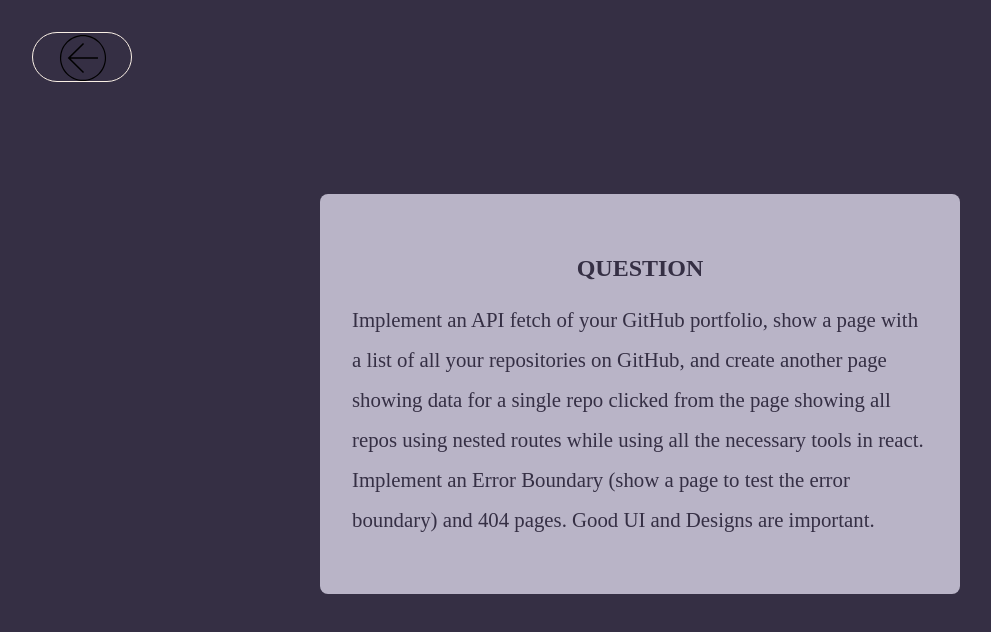
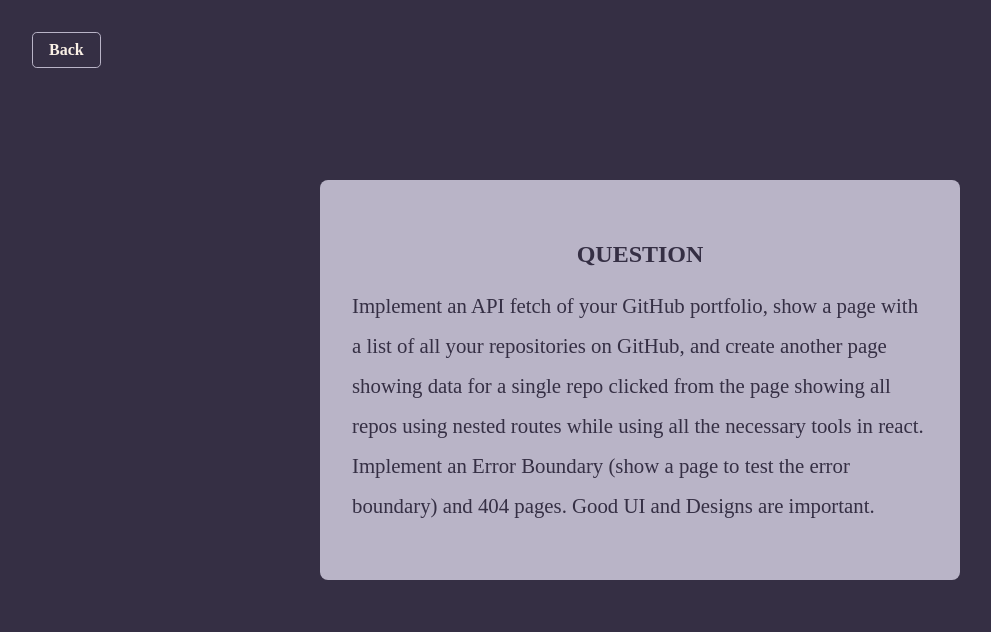
Before and after one commit to BANKY-LAB/AltSchool-Exam-submitted-, a React (Vite) app: page /Question in a window 1280 px wide. Shown: the top 632 px of the page, without its empty margins (0-991 px from the left). Built offline with nearby package versions, Linux system fonts and the light colour scheme.

Commit message:
changed the img take to button on some of the img

```diff
--- a/src/pages/Profile/Profile.jsx
+++ b/src/pages/Profile/Profile.jsx
@@ -9,7 +9,7 @@
 
             <div className="profile-card">
                 <div className="image-wrapper">
-                   <img className="profile-img" height="200px"  src="src/assets/WhatsApp Image 2023-10-20 at 15.14.13.jpeg" alt="profile-pic" />
+                   <img className="profile-img" height="200px"  src="/src/assets/WhatsApp Image 2023-10-20 at 15.14.13.jpeg" alt="profile-pic" />
                 </div>
                 <div className="profile-body">
                     <p><span>Surname</span>: Olowoyeye</p>
--- a/src/pages/Question/Question.jsx
+++ b/src/pages/Question/Question.jsx
@@ -7,10 +7,7 @@
   return (
     <section className="Question">
         <div className="quest-back-wrapper">
-        <Link to="/"> <div className="question-back">
-         <img src="src/assets/back.svg" alt="back" />
-        </div>
-        </Link>
+        <Link to="/" className="Repos-link-question">Back</Link>
         </div>
       <div className="wrapper">
         <h2>QUESTION</h2>
--- a/src/pages/Question/question.css
+++ b/src/pages/Question/question.css
@@ -38,10 +38,24 @@
 padding:2rem;
 
 }
-.question-back>img{
+.Repos-link-question{
+    border: 1px solid #B9B4C7;
+    padding:0.5rem 1rem;
+    color:#FAF0E6;
+    border-radius: 0.3rem;
+    font-weight: 700;
+    text-decoration: none;
+}
+.Repos-link-question:hover{
+background-color: #B9B4C7;
+color:#352F44;
+}
+
+
+/* .question-back>img{
 height:50px;
 width:100px;
-}
+} */
 .question-back{
     /* background-color: #B9B4C7; */
     height:50px;
--- a/src/pages/Repos/repos.css
+++ b/src/pages/Repos/repos.css
@@ -55,6 +55,29 @@
     border: 1px solid #080412;
 
 }
+.repos-back{
+    border: 1px solid #B9B4C7;
+    padding:0.5rem 1rem;
+    color:#FAF0E6;
+    border-radius: 0.3rem;
+    font-weight: 700;
+    text-decoration: none;
+    width:5rem;
+    margin-top:1rem;
+    margin-left: 1rem;
+}
+.repos-back:hover{
+    background-color: #B9B4C7;
+    color:#352F44;
+    }
+
+
+    .repos-with-back{
+display:flex;
+flex-direction: column;
+    }
+
+
 
 
 @media (max-width:450px) {
--- a/src/pages/Repos/repos.jsx
+++ b/src/pages/Repos/repos.jsx
@@ -27,8 +27,10 @@
   return (
     <main className="main-repos">
       <Navbar />
-      <Back />
+      <div className="repos-with-back">
+      <Link className="repos-back" to="/">Back</Link>
       <div className="repos-flex">
+
         {Error ? (
           <p>{Error}</p>
         ) : (
@@ -47,6 +49,7 @@
           </div>
         )}
       </div>
+      </div>
     </main>
   );
 }
```
